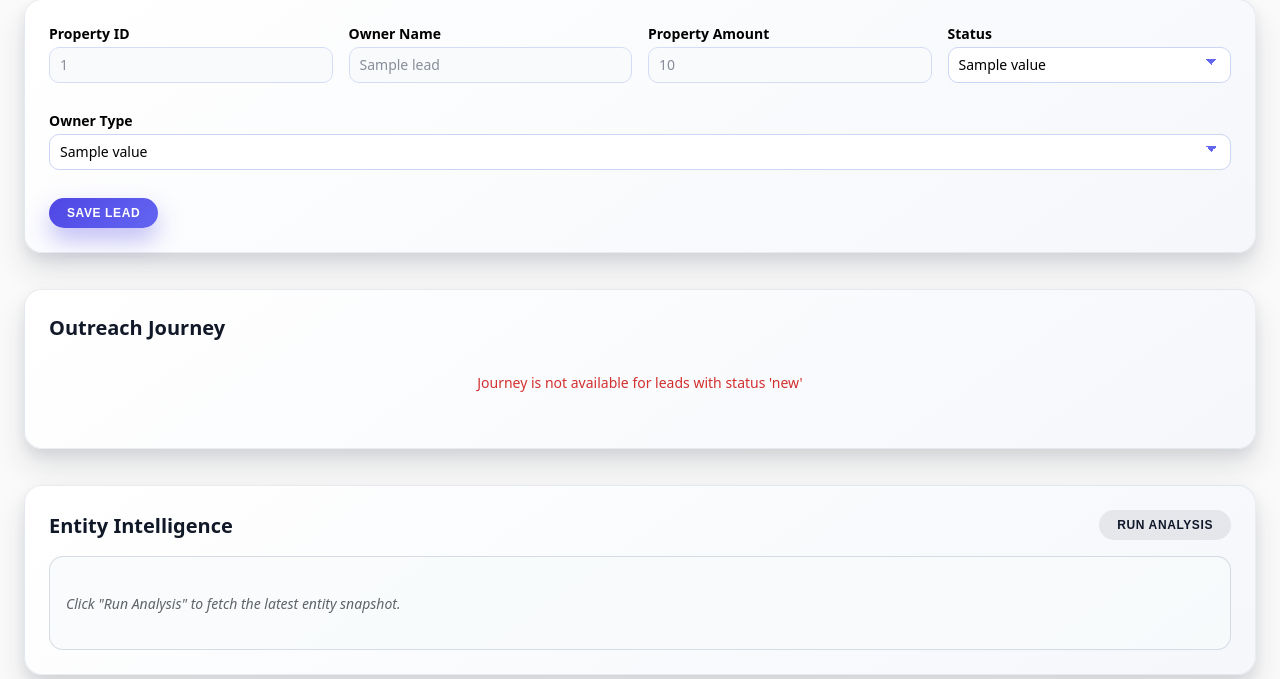
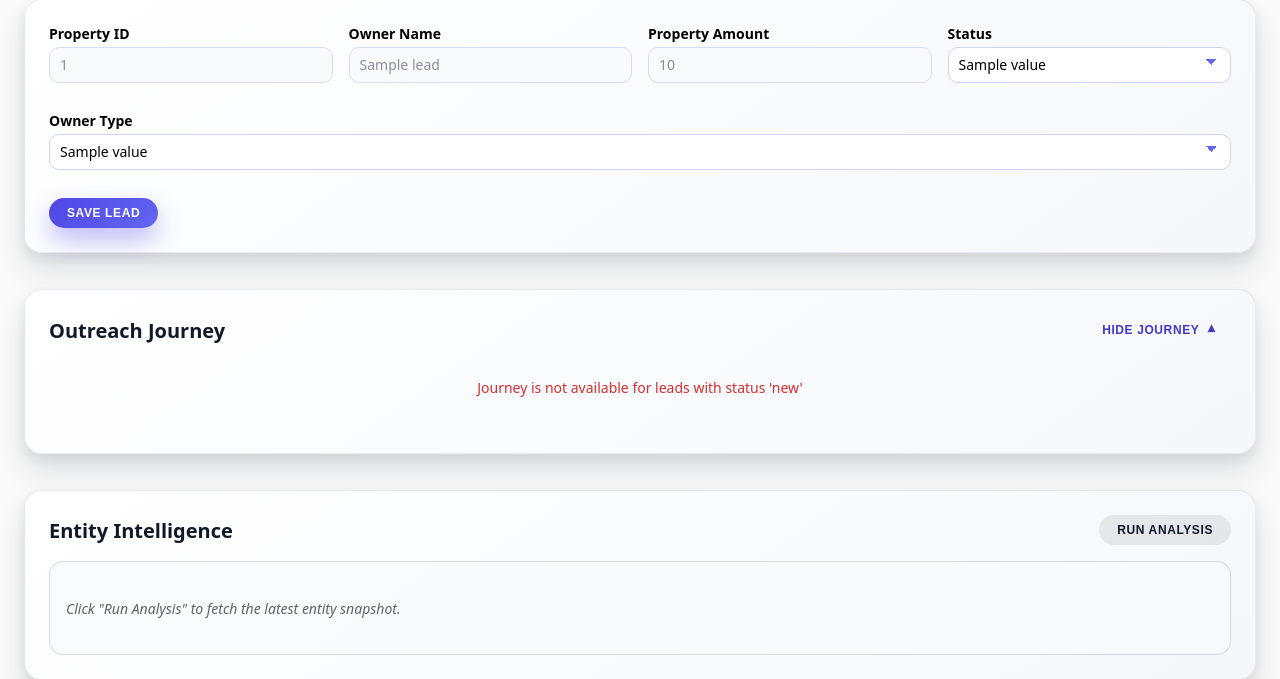
Before and after one commit to asahun/cdc-lead-management, a FastAPI app: template templates/lead_form.html in a window 1280 px wide. Shown: the part 204-883 px from the top of the page. Run offline with FastAPI, Linux system fonts and the light colour scheme; the template is opened without the code that fills it: most values are stand-ins (such as "Sample title", 1, 10 or a date in 2020).

Commit message:
added journey toggle and response recieved change

```diff
--- a/static/css/journey.css
+++ b/static/css/journey.css
@@ -225,6 +225,78 @@
   text-decoration: underline;
 }
 
+/* Journey Toggle Styles */
+.journey-header-section {
+  display: flex;
+  justify-content: space-between;
+  align-items: center;
+  margin-bottom: 0;
+}
+
+.journey-header-section h2 {
+  margin: 0;
+}
+
+.journey-toggle {
+  font-weight: 600;
+  color: #4338ca;
+  border-radius: 999px;
+  padding: 8px 16px;
+  display: inline-flex;
+  align-items: center;
+  gap: 8px;
+  transition: all 0.2s ease;
+}
+
+.journey-toggle:hover {
+  background: rgba(67, 56, 202, 0.1);
+}
+
+.journey-toggle::after {
+  content: '▾';
+  font-size: 14px;
+  transition: transform 0.2s ease;
+}
+
+.journey-card:not(.collapsed) .journey-toggle::after {
+  transform: rotate(180deg);
+}
+
+/* Collapsed state */
+.journey-card.collapsed .section-content > #journey-display {
+  display: none;
+}
+
+/* Goal Achieved Message */
+.journey-goal-achieved-message {
+  display: none;
+  padding: 1.5rem;
+  background: linear-gradient(135deg, #ecfdf5, #f0fdf4);
+  border: 2px solid #10b981;
+  border-radius: 8px;
+  margin-bottom: 1rem;
+  text-align: center;
+}
+
+.journey-goal-achieved-message.show {
+  display: block;
+}
+
+.journey-goal-achieved-message p {
+  margin: 0.5rem 0;
+  color: #065f46;
+}
+
+.journey-goal-achieved-message p:first-child {
+  font-size: 1.1rem;
+  font-weight: 600;
+}
+
+.journey-goal-achieved-message p:last-child {
+  font-size: 0.95rem;
+  color: #047857;
+}
+
 /* Responsive */
 @media (max-width: 768px) {
   .journey-channels {
@@ -235,4 +307,10 @@
     flex-direction: column;
     gap: 0.5rem;
   }
+
+  .journey-header-section {
+    flex-direction: column;
+    align-items: flex-start;
+    gap: 0.75rem;
+  }
 }
--- a/static/js/journey_display.js
+++ b/static/js/journey_display.js
@@ -8,6 +8,50 @@
 
   const journeyDisplay = document.getElementById('journey-display');
   if (!journeyDisplay) return;
+
+  // Get lead status from parent section
+  const journeySection = journeyDisplay.closest('#journey-tracking');
+  const leadStatus = journeySection?.dataset.leadStatus || '';
+  const isResponseReceived = leadStatus === 'response_received';
+
+  // Set initial collapsed state based on status
+  let isCollapsed = isResponseReceived; // collapsed for response_received, expanded for others
+
+  const toggleButton = document.getElementById('journey-toggle');
+  const goalMessage = document.getElementById('journey-goal-message');
+
+  function applyCollapsedState() {
+    if (!journeySection) return;
+
+    if (isCollapsed) {
+      journeySection.classList.add('collapsed');
+    } else {
+      journeySection.classList.remove('collapsed');
+    }
+
+    // Show goal message only when collapsed AND status is response_received
+    if (goalMessage) {
+      if (isCollapsed && isResponseReceived) {
+        goalMessage.classList.add('show');
+      } else {
+        goalMessage.classList.remove('show');
+      }
+    }
+
+    if (toggleButton) {
+      toggleButton.textContent = isCollapsed ? 'Show Journey' : 'Hide Journey';
+      toggleButton.setAttribute('aria-expanded', String(!isCollapsed));
+    }
+  }
+
+  // Initialize collapsed state
+  applyCollapsedState();
+
+  // Handle toggle click
+  toggleButton?.addEventListener('click', () => {
+    isCollapsed = !isCollapsed;
+    applyCollapsedState();
+  });
 
   const leadId = journeyDisplay.dataset.leadId;
   const journeyDataStr = journeyDisplay.dataset.journeyData;
@@ -29,13 +73,19 @@
           return;
         }
         renderJourney(data);
+        // Re-apply collapsed state after rendering
+        applyCollapsedState();
       })
       .catch(err => {
         console.error('Failed to fetch journey data:', err);
         journeyDisplay.innerHTML = '<div class="journey-error">Failed to load journey data</div>';
+        // Re-apply collapsed state after error
+        applyCollapsedState();
       });
   } else {
     renderJourney(journeyData);
+    // Re-apply collapsed state after rendering
+    applyCollapsedState();
   }
 
   function renderJourney(data) {
--- a/templates/lead_form.html
+++ b/templates/lead_form.html
@@ -167,11 +167,22 @@
 
 {% if mode != 'create' and lead.status.value not in ['new', 'researching', 'invalid', 'competitor_claimed'] %}
     {% if journey_data and journey_data != 'null' %}
-    <section id="journey-tracking" class="card journey-card">
-      <header>
+    <section id="journey-tracking" class="card journey-card" data-lead-status="{{ lead.status.value }}">
+      <header class="journey-header-section">
         <h2>Outreach Journey</h2>
+        <button
+          type="button"
+          class="btn btn-ghost journey-toggle"
+          id="journey-toggle"
+          aria-expanded="true">
+          Hide Journey
+        </button>
       </header>
       <div class="section-content">
+        <div class="journey-goal-achieved-message" id="journey-goal-message">
+          <p>✓ <strong>Goal Achieved - Response Received</strong></p>
+          <p>The lead has responded. Journey milestones are no longer needed.</p>
+        </div>
         <div id="journey-display" data-lead-id="{{ lead.id }}" data-journey-data="{{ journey_data }}">
           <div class="journey-loading">Loading journey data...</div>
         </div>
```
